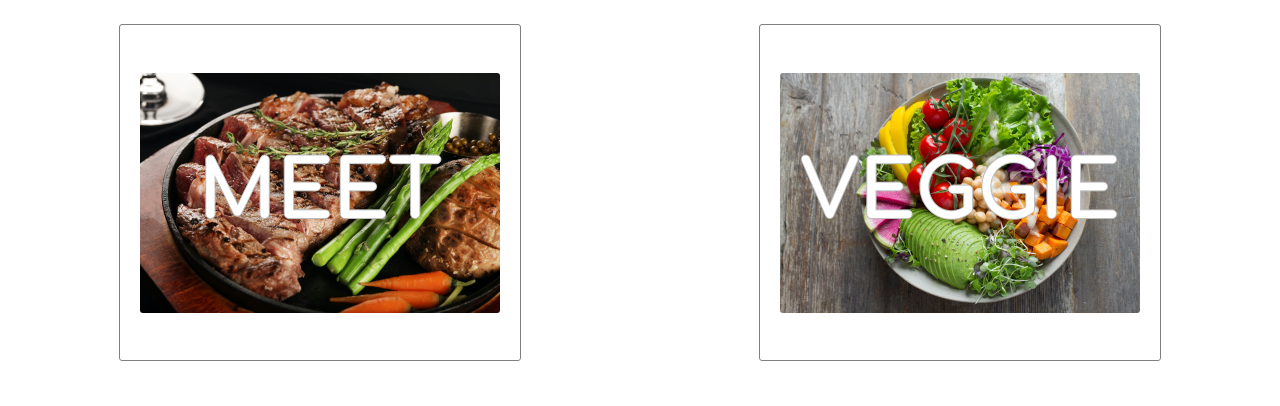
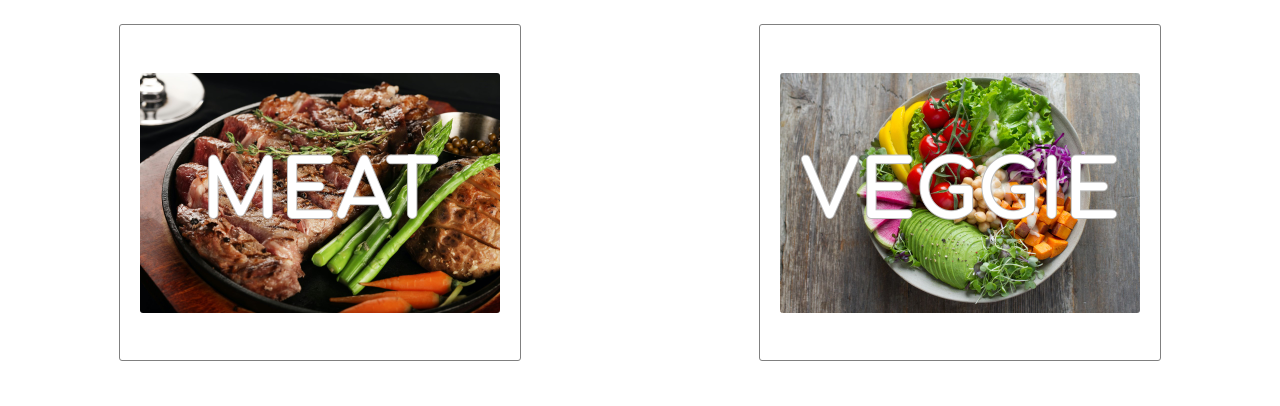
Before and after one commit to Radu-A/salty, a plain HTML site: page pages/diet.html in a window 1280 px wide. Shown: the top 406 px of the page. Drawn offline with nearby package versions, Linux system fonts and the light colour scheme; a web font is replaced by a local one.

Commit message:
spelling_corrections

```diff
--- a/pages/diet.html
+++ b/pages/diet.html
@@ -10,8 +10,8 @@
 <body>
     <main id="diet-main">
         <section class="diet-section">
-            <a class="diet-article" href="../pages/meet.html">
-                <h1>MEET</h1>
+            <a class="diet-article" href="../pages/meat.html">
+                <h1>MEAT</h1>
                 <img class="diet-img" src="../assets/images/loija-nguyen-NYBnDWeOX2c-unsplash.jpg" alt="">
             </a>
         </section>
```
Also changed, not shown: pages/meat.html (renamed from pages/meet.html).
